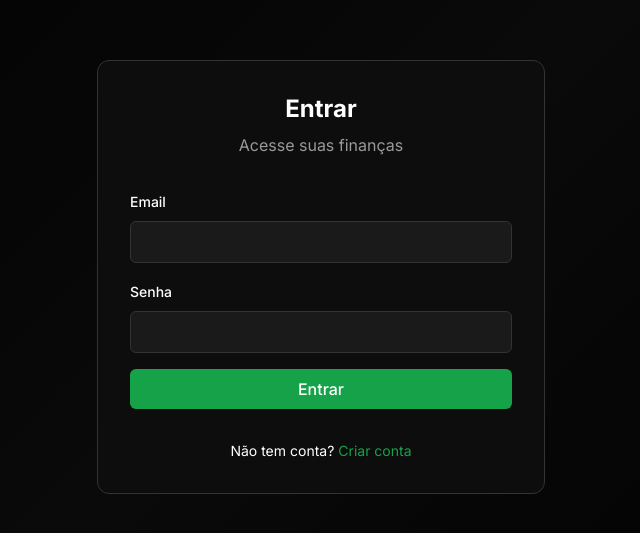
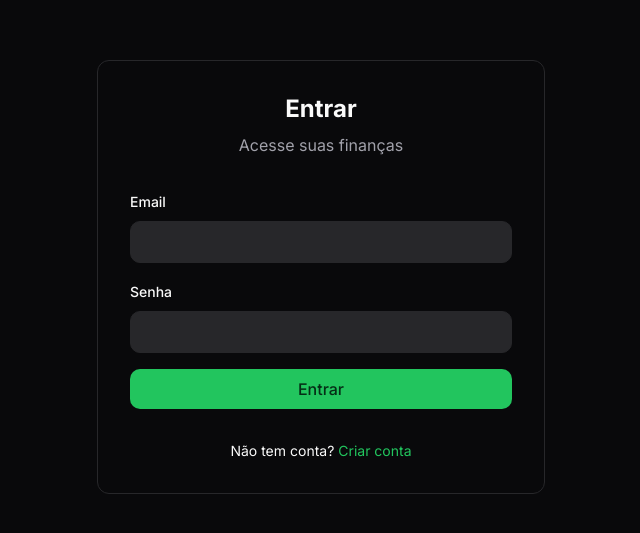
Before and after one commit to Riiiiiiik/finance-tracker, a Next.js app: page /login in a window 1280 px wide. Shown: the part 123-656 px from the top of the page, without its empty margins (319-959 px from the left). Built offline with nearby package versions, Linux system fonts and the light colour scheme.

Commit message:
Revert "fix: restore beautiful CSS with gradients and animations"
This reverts commit 8ab0abe96da1b350f586bbc26b7d14584d149847.

```diff
--- a/app/globals.css
+++ b/app/globals.css
@@ -2,55 +2,72 @@
 @tailwind components;
 @tailwind utilities;
 
-:root {
-    --background: 0 0% 0%;
-    --foreground: 0 0% 100%;
-    --card: 0 0% 5%;
-    --card-foreground: 0 0% 100%;
-    --primary: 142 76% 36%;
-    --primary-foreground: 0 0% 100%;
-    --secondary: 0 0% 10%;
-    --secondary-foreground: 0 0% 100%;
-    --muted: 0 0% 15%;
-    --muted-foreground: 0 0% 60%;
-    --accent: 142 76% 36%;
-    --accent-foreground: 0 0% 100%;
-    --destructive: 0 84% 60%;
-    --destructive-foreground: 0 0% 100%;
-    --border: 0 0% 20%;
-    --input: 0 0% 20%;
-    --ring: 142 76% 36%;
-    --radius: 0.5rem;
-}
+@layer base {
+    :root {
+        /* --- THE SANCTUM (Fundos) --- */
+        --bg-sanctum: #09090B;
+        --bg-card: #161616;
+        --border-subtle: #27272A;
 
-* {
-    margin: 0;
-    padding: 0;
-    box-sizing: border-box;
-}
+        /* --- THE BRAND (Monk) --- */
+        --monk-primary: #10B981;
+        /* Verde Botão */
+        --monk-glow: rgba(16, 185, 129, 0.4);
+        /* Brilho Neon */
 
-html,
-body {
-    height: 100%;
-    width: 100%;
-    overflow-x: hidden;
-    scroll-behavior: smooth;
-    scroll-padding-top: 2rem;
-}
+        /* --- THE ORDER MODULES --- */
+        --color-wish: #6CA8FF;
+        --color-vault: #10B981;
+        --color-sentry: #FF4B4B;
+        --color-auditor: #3F68FF;
+        --color-pockets: #FFD659;
 
-body {
-    background: linear-gradient(135deg, #000000 0%, #0a0a0a 50%, #000000 100%);
-    background-attachment: fixed;
-    color: hsl(var(--foreground));
-    font-family: -apple-system, BlinkMacSystemFont, 'Segoe UI', 'Roboto', 'Oxygen',
-        'Ubuntu', 'Cantarell', 'Fira Sans', 'Droid Sans', 'Helvetica Neue',
-        sans-serif;
-    -webkit-font-smoothing: antialiased;
-    -moz-osx-font-smoothing: grayscale;
-    padding-top: env(safe-area-inset-top);
-    padding-bottom: env(safe-area-inset-bottom);
-    padding-left: env(safe-area-inset-left);
-    padding-right: env(safe-area-inset-right);
+        /* shadcn/ui defaults (keeping for compatibility) */
+        --background: 0 0% 100%;
+        --foreground: 240 10% 3.9%;
+        --card: 0 0% 100%;
+        --card-foreground: 240 10% 3.9%;
+        --popover: 0 0% 100%;
+        --popover-foreground: 240 10% 3.9%;
+        --primary: 142.1 76.2% 36.3%;
+        --primary-foreground: 355.7 100% 97.3%;
+        --secondary: 240 4.8% 95.9%;
+        --secondary-foreground: 240 5.9% 10%;
+        --muted: 240 4.8% 95.9%;
+        --muted-foreground: 240 3.8% 46.1%;
+        --accent: 240 4.8% 95.9%;
+        --accent-foreground: 240 5.9% 10%;
+        --destructive: 0 84.2% 60.2%;
+        --destructive-foreground: 0 0% 98%;
+        --border: 240 5.9% 90%;
+        --input: 240 5.9% 90%;
+        --ring: 142.1 76.2% 36.3%;
+        --radius: 0.75rem;
+    }
+
+    .dark {
+        /* Monk Order Dark Theme Override */
+        --background: 240 10% 3.9%;
+        /* Matches --bg-sanctum approx */
+        --foreground: 0 0% 98%;
+        --card: 240 10% 3.9%;
+        --card-foreground: 0 0% 98%;
+        --popover: 240 10% 3.9%;
+        --popover-foreground: 0 0% 98%;
+        --primary: 142.1 70.6% 45.3%;
+        --primary-foreground: 144.9 80.4% 10%;
+        --secondary: 240 3.7% 15.9%;
+        --secondary-foreground: 0 0% 98%;
+        --muted: 240 3.7% 15.9%;
+        --muted-foreground: 240 5% 64.9%;
+        --accent: 240 3.7% 15.9%;
+        --accent-foreground: 0 0% 98%;
+        --destructive: 0 62.8% 30.6%;
+        --destructive-foreground: 0 0% 98%;
+        --border: 240 3.7% 15.9%;
+        --input: 240 3.7% 15.9%;
+        --ring: 142.4 71.8% 29.2%;
+    }
 }
 
 @layer base {
@@ -59,126 +76,69 @@ body {
     }
 
     body {
-        @apply text-foreground;
+        @apply bg-background text-foreground;
+        padding-bottom: env(safe-area-inset-bottom);
+    }
+
+    /* Improve touch feedback */
+    button,
+    a,
+    [role="button"] {
+        -webkit-tap-highlight-color: rgba(22, 163, 74, 0.2);
+        touch-action: manipulation;
+    }
+
+    button:active,
+    a:active,
+    [role="button"]:active {
+        transform: scale(0.98);
+        transition: transform 0.1s ease;
+    }
+
+    /* Ensure inputs don't trigger zoom on iOS */
+    input,
+    textarea,
+    select {
+        font-size: 16px !important;
+        /* Prevent zoom on focus */
+        max-height: 100%;
+    }
+
+    /* Disable double-tap zoom */
+    :root {
+        touch-action: manipulation;
+    }
+
+
+    * {
+        -webkit-overflow-scrolling: touch;
+    }
+
+    /* Remove spinner buttons */
+    input[type="number"]::-webkit-outer-spin-button,
+    input[type="number"]::-webkit-inner-spin-button {
+        -webkit-appearance: none;
+        margin: 0;
+    }
+
+    input[type="number"] {
+        -moz-appearance: textfield;
+        appearance: textfield;
     }
 }
 
 @layer utilities {
-    .animate-fade-in {
-        animation: fadeIn 0.5s ease-in-out;
+
+    /* Hide scrollbar for Chrome, Safari and Opera */
+    .no-scrollbar::-webkit-scrollbar {
+        display: none;
     }
 
-    .animate-slide-up {
-        animation: slideUp 0.4s ease-out;
-    }
-
-    .animate-scale-in {
-        animation: scaleIn 0.3s ease-out;
-    }
-
-    .glass-effect {
-        background: rgba(255, 255, 255, 0.05);
-        backdrop-filter: blur(10px);
-        -webkit-backdrop-filter: blur(10px);
-        border: 1px solid rgba(255, 255, 255, 0.1);
-    }
-
-    .gradient-primary {
-        background: linear-gradient(135deg, #10b981 0%, #059669 100%);
-    }
-
-    .gradient-card {
-        background: linear-gradient(135deg, rgba(16, 185, 129, 0.1) 0%, rgba(5, 150, 105, 0.05) 100%);
-    }
-
-    .text-gradient {
-        background: linear-gradient(135deg, #10b981 0%, #34d399 100%);
-        -webkit-background-clip: text;
-        -webkit-text-fill-color: transparent;
-        background-clip: text;
-    }
-
-    .hover-lift {
-        transition: transform 0.2s ease, box-shadow 0.2s ease;
-    }
-
-    .hover-lift:hover {
-        transform: translateY(-2px);
-        box-shadow: 0 8px 24px rgba(16, 185, 129, 0.2);
-    }
-
-    .hover-glow:hover {
-        box-shadow: 0 0 20px rgba(16, 185, 129, 0.4);
+    /* Hide scrollbar for IE, Edge and Firefox */
+    .no-scrollbar {
+        -ms-overflow-style: none;
+        /* IE and Edge */
+        scrollbar-width: none;
+        /* Firefox */
     }
 }
-
-@keyframes fadeIn {
-    from {
-        opacity: 0;
-    }
-
-    to {
-        opacity: 1;
-    }
-}
-
-@keyframes slideUp {
-    from {
-        opacity: 0;
-        transform: translateY(20px);
-    }
-
-    to {
-        opacity: 1;
-        transform: translateY(0);
-    }
-}
-
-@keyframes scaleIn {
-    from {
-        opacity: 0;
-        transform: scale(0.95);
-    }
-
-    to {
-        opacity: 1;
-        transform: scale(1);
-    }
-}
-
-/* Scrollbar personalizada */
-::-webkit-scrollbar {
-    width: 8px;
-}
-
-::-webkit-scrollbar-track {
-    background: hsl(var(--background));
-}
-
-::-webkit-scrollbar-thumb {
-    background: hsl(var(--primary));
-    border-radius: 4px;
-}
-
-::-webkit-scrollbar-thumb:hover {
-    background: hsl(var(--primary) / 0.8);
-}
-
-/* Animação do botão flutuante */
-@keyframes pulse {
-
-    0%,
-    100% {
-        transform: scale(1);
-        box-shadow: 0 0 0 0 rgba(16, 185, 129, 0.7);
-    }
-
-    50% {
-        transform: scale(1.05);
-        box-shadow: 0 0 0 10px rgba(16, 185, 129, 0);
-    }
-}
-
-.pulse-animation {
-    animation: pulse 2s infinite;
-}
```
